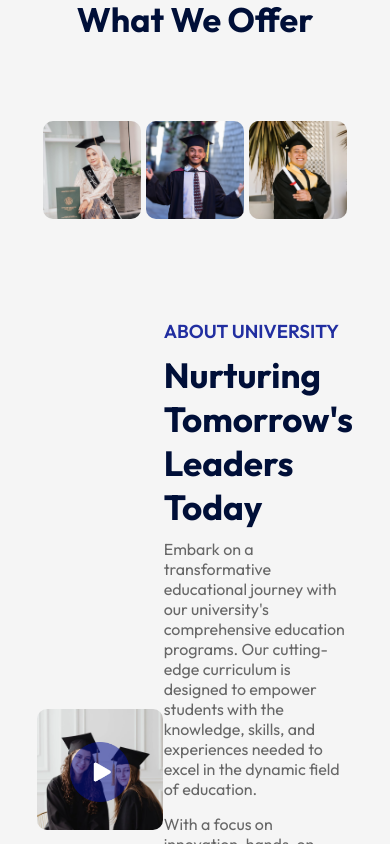
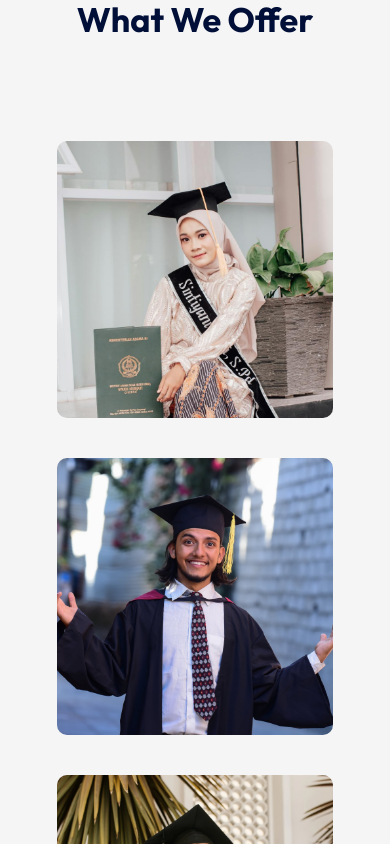
Before and after one commit to harshitverma2103/edusity, a React (Vite) app: page / in a window 390 px wide. Shown: the part 940-1784 px from the top of the page. Built offline with nearby package versions, Linux system fonts and the light colour scheme.

Commit message:
programs

```diff
--- a/src/Components/Programs/Program.css
+++ b/src/Components/Programs/Program.css
@@ -1,4 +1,4 @@
-.programs{
+.programs {
   margin: 80px auto;
   width: 90%;
   display: flex;
@@ -6,25 +6,25 @@
   justify-content: space-evenly;
 }
 
-.program img{
+.program img {
   width: 100%;
   border-radius: 10px;
   display: block;
 }
 
-.program{
+.program {
   flex-basis: 31%;
   position: relative;
 }
 
-.caption{
+.caption {
   border-radius: 10px;
   position: absolute;
   top: 0;
   left: 0;
   bottom: 0;
   right: 0;
-     background: rgba(0,15,152,0.30);
+  background: rgba(0, 15, 152, 0.3);
   display: flex;
   align-items: center;
   justify-content: center;
@@ -36,12 +36,22 @@
   transition: 0.4s;
 }
 
-.caption img{
+.caption img {
   width: 60px;
   margin-bottom: 10px;
 }
 
-.program:hover .caption{
+.program:hover .caption {
   opacity: 1;
   padding-top: 0;
 }
+
+@media (max-width: 650px) {
+  .programs {
+    flex-direction: column;
+  }
+  .program {
+    flex-basis: 100%;
+    margin: 20px;
+  }
+}
```
Lines whose indentation alone changed are shown as unchanged.
